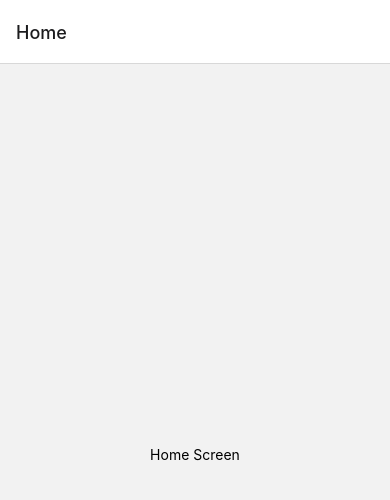
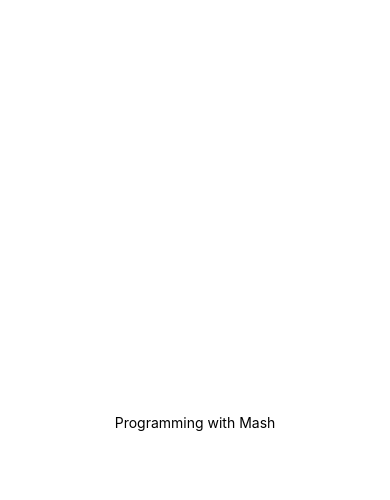
Before and after one commit to reactNativeProjectsByDhanajitKapali/DemoProject, a React Native app: screen / in a window 390 px wide. Shown: the top 500 px of the page. Built offline with nearby package versions, Linux system fonts and the light colour scheme.

Commit message:
Programming with mash

```diff
--- a/App.js
+++ b/App.js
@@ -1,34 +1,20 @@
 import React from 'react';
-import {
-  Button,
-  Text,
-  View,
-  SafeAreaView,
-  StyleSheet,
-  TextInput,
-} from 'react-native';
-import Login from './components/Login';
-import {NavigationContainer} from '@react-navigation/native';
-import {createNativeStackNavigator} from '@react-navigation/native-stack';
+import {Text, View, StyleSheet} from 'react-native';
 
-function HomeScreen() {
+const App = () => {
   return (
-    <View style={{flex: 1, alignItems: 'center', justifyContent: 'center'}}>
-      <Text>Home Screen</Text>
+    <View style={styles.body}>
+      <Text>Programming with Mash</Text>
     </View>
   );
-}
+};
 
-const Stack = createNativeStackNavigator();
-
-function App() {
-  return (
-    <NavigationContainer>
-      <Stack.Navigator>
-        <Stack.Screen name="Home" component={HomeScreen} />
-      </Stack.Navigator>
-    </NavigationContainer>
-  );
-}
+const styles = StyleSheet.create({
+  body: {
+    flex: 1,
+    alignItems: 'center',
+    justifyContent: 'center',
+  },
+});
 
 export default App;
--- a/components/Login.js
+++ /dev/null
@@ -1,15 +0,0 @@
-import React from 'react';
-import {View, Text} from 'react-native';
-
-const Login = props => {
-  return (
-    <View>
-      <Text>
-        Login Screen
-        {props.data}
-      </Text>
-    </View>
-  );
-};
-
-export default Login;
```
